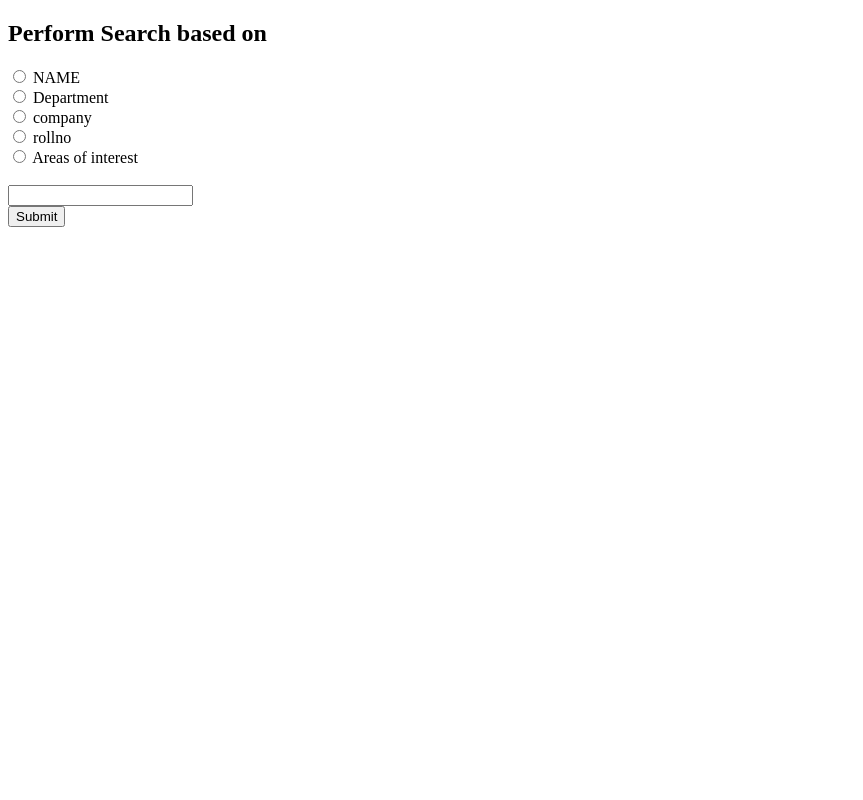
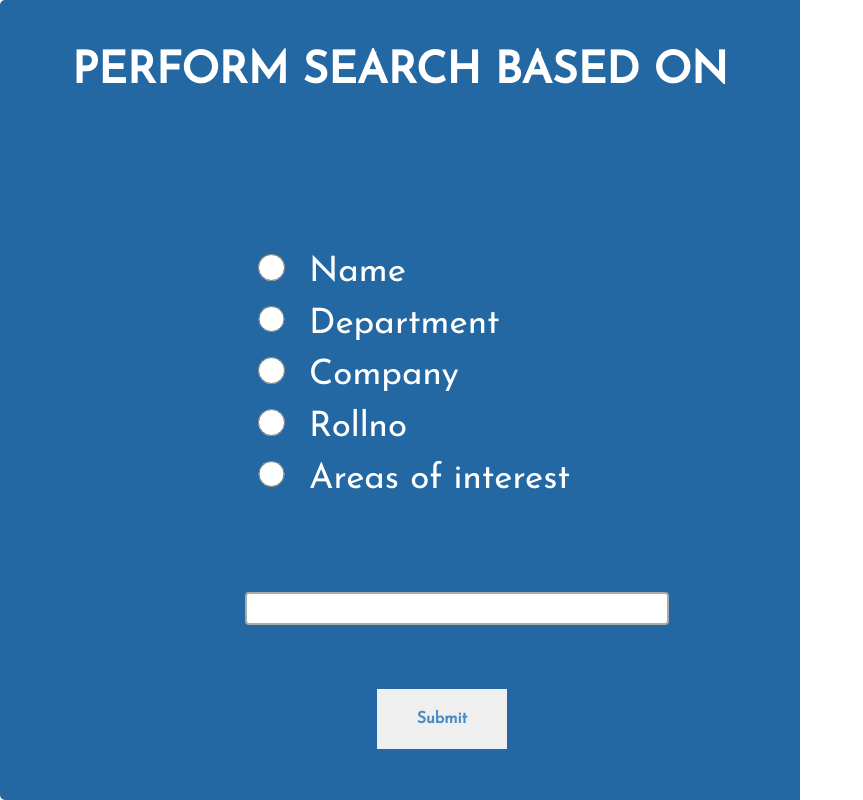
Before and after one commit to hemanth-07-11/Ease-the-Error-Alumni-Tracking-System, a PHP site: page /search.php in a window 1280 px wide. Shown: the whole page, without its empty margins (0-863 px from the left). Run offline with PHP 8.4, Linux system fonts and the light colour scheme.

Commit message:
Add files via upload

```diff
--- /dev/null
+++ b/search.css
@@ -0,0 +1,133 @@
+@import url('https://fonts.googleapis.com/css?family=Josefin+Sans&display=swap');
+
+*{
+  margin: 0;
+  padding: 0;
+  box-sizing: border-box;
+  list-style: none;
+  font-family: 'Josefin Sans', sans-serif;
+}
+
+body{
+   height: 100%;
+   width: 100%;
+   background-position: center;
+   background-size: cover;
+   position: absolute;
+   background: linear-gradient(to left, #aad4f5, #4a8dc4);
+}
+
+.wrapper h2
+{
+    padding-top: 10px;
+    font-size: 44px;
+    font-weight: 600;
+    margin-bottom: 25px;
+    color: white;
+    text-transform: uppercase;
+    text-align: center;
+
+}
+
+.wrapper
+{
+    background-color :#2368a2;
+    width: 800px;
+    height: 800px;
+    padding: 40px 25px;
+    border-top-left-radius: 5px;
+    border-bottom-left-radius: 5px;
+    color: #fff;
+  }
+
+.wrapper .btn
+{
+    width: 130px;
+    height: 60px;
+    border: none;
+    color: #4a8dc4;
+    font-weight: bold;
+    box-shadow: inset 0 0 0 0 #aad4f5;
+    transition: ease-out 0.3s;
+    font-size: 1rem;
+    outline: none;
+    margin-left: 11rem;
+    margin-top: 2rem;
+}
+
+.wrapper .btn :hover {
+    box-shadow: inset 300px 0 0 0 0 #aad4f5;
+    cursor: pointer;
+    color: white;
+    background-color: #4a8dc4;
+
+}
+
+.wrapper .text
+{
+    font-size: 35px;
+    color: white;
+    margin-top: 160px;
+    margin-left: 220px;
+}
+
+.wrapper .text .column
+{
+    margin-bottom: 1rem;
+}
+
+
+#search-result
+{
+    color: black;
+    float: right;
+    font-size: 35px;
+    margin-top: 50px;
+    margin-left: 90px;
+    justify-content: center;
+}
+
+input[type=text]{
+    width:80%;
+    border:2px solid #aaa;
+    border-radius:4px;
+    margin-top:5rem;
+    outline:none;
+    padding:8px;
+    box-sizing:border-box;
+    transition:.3s;
+  }
+
+  input[type=text]:focus{
+    border-color:dodgerBlue;
+    box-shadow:0 0 8px 0 dodgerBlue;
+  }
+
+  input[type=radio] {
+    border: 0px;
+    width: 10%;
+    height: 2em;
+  }
+.container
+{
+    display: flex;
+}
+
+.align
+{
+    background-color: #4a8dc4;
+    color: white;
+    width: 40rem;
+    height: 10rem;
+    padding: 10px 20px;
+    text-decoration: none;
+    text-transform: uppercase;
+}
+
+a
+{
+    text-decoration: none;
+    text-transform: none;
+    color: black;
+    font-size: 2rem;
+}
--- a/search.php
+++ b/search.php
@@ -14,9 +14,6 @@
                 }
             }
             var text = document.getElementById("searching").value;
-            //document.getElementById("displayrad").innerHTML = "Searching based on : "+option;
-            //document.getElementById("displaytext").innerHTML = "Searching for: "+text;
-
             var datatosend = "text="+text+"&option="+option;
             console.log(datatosend);
             $("#search-result").text("");
@@ -29,40 +26,45 @@
             		var parse_data = JSON.parse(data);
             		console.log(parse_data);
             		for( i=0; i<parse_data.length;i++ ) {
-            			$("#search-result").append("<div style=background-color:red><h3>"+parse_data[i].username+"</h3><a href=\"profile_view.php?user_id="+parse_data[i].user_id+"\">profile</a><br><a href=\"chatbox.php?rtno="+parse_data[i].user_id+"\">chat</a></div>");
+            			$("#search-result").append("<div class='align'><h3>"+parse_data[i].username+"</h3><a href=\"profile_view.php?user_id="+parse_data[i].user_id+"\">profile</a><br><a href=\"chatbox.php?rtno="+parse_data[i].user_id+"\">chat</a></div><br>");
             		}
             	},
             });
   	}
  </script>
  </head>
+<body>
+<link rel="stylesheet" href="search.css">
+<div class="container">
+  <div class="wrapper">
+    <h2> Perform Search based on </h2>
+    <div class="text">
+    <div class="column">
+      <input type="radio" id="username" name="search" value="1">
+      <label for="1">Name</label></div>
 
- <body>
-<h2> Perform Search based on </h2>
+      <div class="column">
+      <input type="radio" id="dept" name="search" value="2">
+      <label for="2">Department</label></div>
 
-  <input type="radio" id="username" name="search" value="1">
-  <label for="1">NAME</label><br>
+      <div class="column">
+      <input type="radio" id="company" name="search" value="3">
+      <label for="3">Company</label></div>
 
-  <input type="radio" id="dept" name="search" value="2">
-  <label for="2">Department</label><br>
+      <div class="column">
+      <input type="radio" id="rollno" name="search" value="4">
+      <label for="4">Rollno</label></div>
 
-  <input type="radio" id="company" name="search" value="3">
-  <label for="3">company</label><br>
-
-  <input type="radio" id="rollno" name="search" value="4">
-  <label for="4">rollno</label><br>
-
-  <input type="radio" id="interest" name="search" value="5">
-  <label for="5">Areas of interest</label><br>
-
-<br>
-  <input type="text" id="searching" name="searching">
-<br>
-  <input type="submit" value="Submit" onclick="search()">
-
-
-<div id="displayrad"></div>
-<p id="displaytext"></p>
-<div id="search-result"></div>
- </body>
- </html>
+      <div class="column">
+      <input type="radio" id="interest" name="search" value="5">
+      <label for="5">Areas of interest</label></div>
+      <input type="text" id="searching"  name="searching"><br>
+    </div>
+    <div class="btn">
+    <input type="submit" value="Submit" class="btn" onclick="search()">
+    </div>
+  </div>
+  <div id="search-result" ></div>
+</div>
+</body>
+</html>
```
